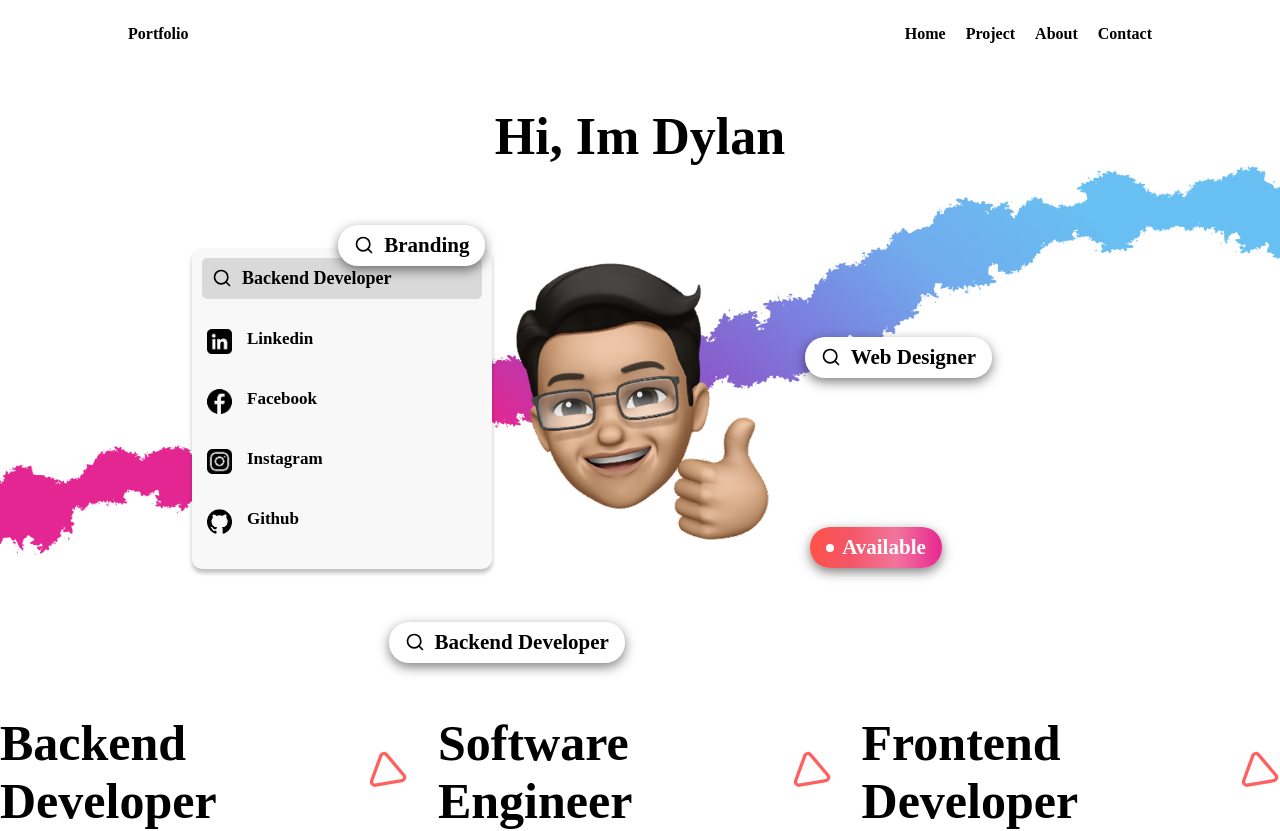
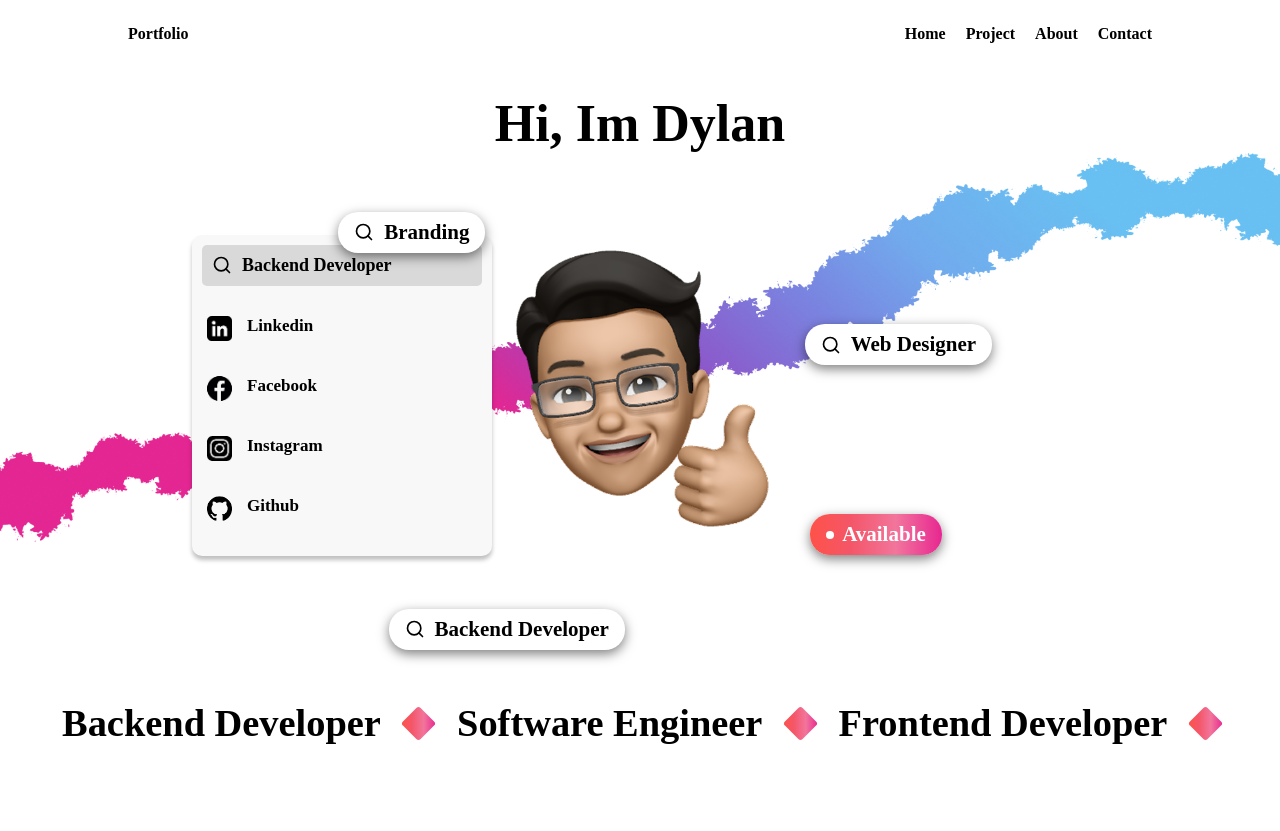
Before and after one commit to Dylan-0001/portfolio, a React (Vite) app: page / in a window 1280 px wide. Shown: the top 831 px of the page. Built offline with nearby package versions, Linux system fonts and the light colour scheme; a web font is replaced by a local one.

Commit message:
add sass embeded librairies

```diff
--- a/package.json
+++ b/package.json
@@ -25,6 +25,7 @@
     "eslint-plugin-react-hooks": "^5.2.0",
     "eslint-plugin-react-refresh": "^0.4.20",
     "globals": "^16.3.0",
+    "sass-embedded": "^1.93.2",
     "vite": "^7.1.2"
   }
 }
--- a/src/assets/sass/_base.scss
+++ b/src/assets/sass/_base.scss
@@ -5,6 +5,10 @@
   margin: 0;
   box-sizing: border-box;
   font-family: variables.$text-font;
+}
+
+body{
+  overflow-y: hidden;
 }
 
 a
--- a/src/assets/sass/home/_favourite-stack.scss
+++ b/src/assets/sass/home/_favourite-stack.scss
@@ -3,7 +3,7 @@
 
 .favourite-stack
 {
-  margin-top: 7%;
+  margin-top: 10%;
   padding: 0 5%;
   .stack-line
   {
--- a/src/assets/sass/home/_hero-home.scss
+++ b/src/assets/sass/home/_hero-home.scss
@@ -3,7 +3,7 @@
 .home-hero
 {
   width: 100%;
-  margin-top: 5%;
+  margin-top: 4%;
   margin-bottom: 7%;
 
   .hero-line
@@ -173,11 +173,11 @@
     justify-content: center;
     align-items: center;
     width: 100%;
-    gap: 30px;
     margin-top: 10%;
-    font-size: 50px;
+    font-size: 3vw;
     font-weight: 600;
-    left: 0;
+
+    gap: 2vw;
 
     &__item
     {
@@ -186,9 +186,17 @@
 
     &__dot
     {
-      color: #FF6060;
-      font-size: 20px;
-      transform: rotate(110deg);
+      transform: rotate(45deg);
+      width: 25px;
+      height: 25px;
+      border-radius: 3px;
+      background: linear-gradient(
+        45deg,
+        #fe5249 0%,
+        #f45668 31%,
+        #f2759c 65%,
+        #e72791 100%
+      );
     }
   }
 }
--- a/src/components/HeroRolesBanner.jsx
+++ b/src/components/HeroRolesBanner.jsx
@@ -13,7 +13,7 @@ export const HeroRolesBanner = ({title,addClass}) => {
                 <>
                     <span className="hero-roles__item">{r.role}</span>
                     <span className="hero-roles__dot">
-                        <Triangle size={40}/>
+
                     </span>
                 </>
             ))}
```
Also changed, not shown: 1 other file (tests, documents, lock files or other folders).
